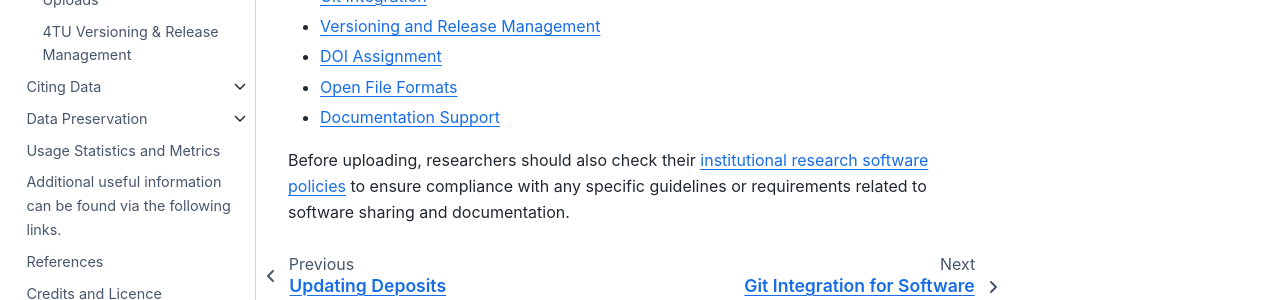
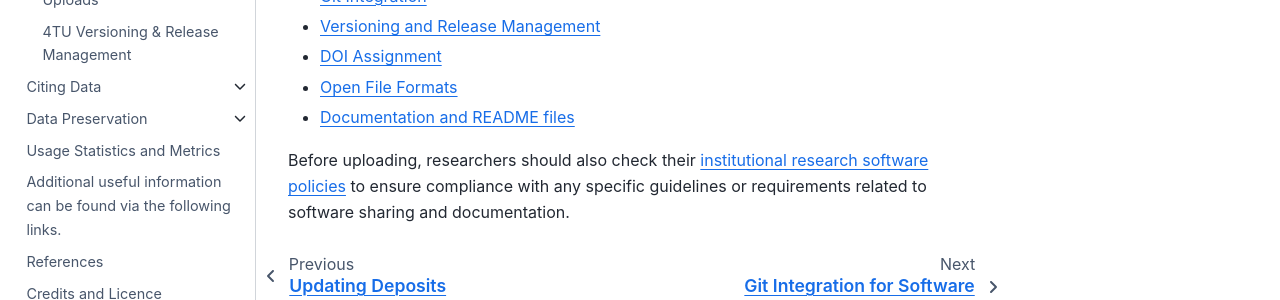
Before and after one commit to TUDelft-books/FAIR4TU_Submission_Help, a Jupyter Book: the page built from book/software_deposit_features/intro.md, in a window 1280 px wide. Shown: the part 446-746 px from the top of the page. Built offline with Jupyter Book 1.0.4 settings and Sphinx 7.4.7 and the Sphinx Book theme 1.1.4, drawn with Linux system fonts in a browser that asks for light colours; pages that are not in the unit, such as notebooks, are missing from menus; comment, search, counter and statistics services are not loaded.

Commit message:
Update intro.md

```diff
--- a/book/software_deposit_features/intro.md
+++ b/book/software_deposit_features/intro.md
@@ -8,6 +8,6 @@ When submitting software to 4TU.ResearchData, researchers should be aware of sev
 - [Versioning and Release Management](/software_deposit_features/versioning_and_release_management)
 - [DOI Assignment](/4tu_research_data/key_features)
 - [Open File Formats](/submission_workflow/supported_file_formats)
-- [Documentation Support](/submission_workflow/data_curation.md#Metadata-Review-Process-Checklist)
+- [Documentation and README files](/submission_workflow/data_curation.md#Metadata-Review-Process-Checklist)
 
 Before uploading, researchers should also check their [institutional research software policies](/introduction/institutional_requirements) to ensure compliance with any specific guidelines or requirements related to software sharing and documentation.
```
